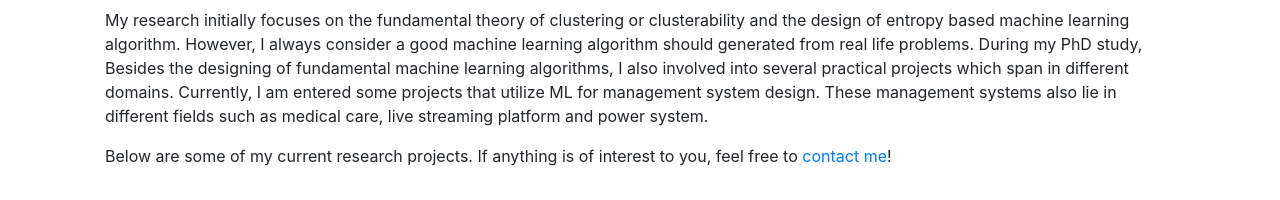
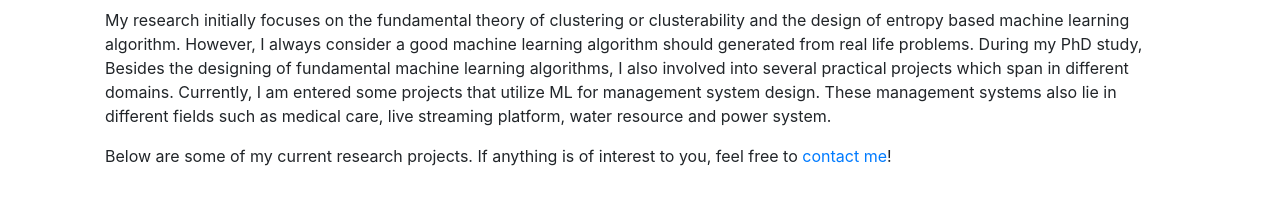
Before and after one commit to kingsley1989/kingsley1989.github.io, a Jekyll site: the page built from _pages/research.md, in a window 1280 px wide and 1400 px high. Shown: the part 394-594 px from the top of the window. Built offline with Jekyll 4.4.1, drawn with Linux system fonts in a browser that asks for light colours; nearby versions of some CDN libraries; some of the changed text lies outside the part shown; grey boxes are pictures that could not be loaded.

Commit message:
update research files

```diff
--- a/_pages/research.md
+++ b/_pages/research.md
@@ -7,7 +7,7 @@ jumbo_txt: |
     "Nothing to say and nothing serious" --- [Anonymous Quotes](https://google.com).
 
 overview: |
-    My research initially focuses on the fundamental theory of clustering or clusterability and the design of entropy based machine learning algorithm. However, I always consider a good machine learning algorithm should generated from real life problems. During my PhD study, Besides the designing of fundamental machine learning algorithms, I also involved into several practical projects which span in different domains. Currently, I am entered some projects that utilize ML for management system design. These management systems also lie in different fields such as medical care, live streaming platform and power system.
+    My research initially focuses on the fundamental theory of clustering or clusterability and the design of entropy based machine learning algorithm. However, I always consider a good machine learning algorithm should generated from real life problems. During my PhD study, Besides the designing of fundamental machine learning algorithms, I also involved into several practical projects which span in different domains. Currently, I am entered some projects that utilize ML for management system design. These management systems also lie in different fields such as medical care, live streaming platform, water resource and power system.
 
     Below are some of my current research projects. If anything is of interest to you, feel free to [contact me](#contact-me)!
 ---
```
Also changed, not shown: _data/research.yml (+18 -23 lines).
